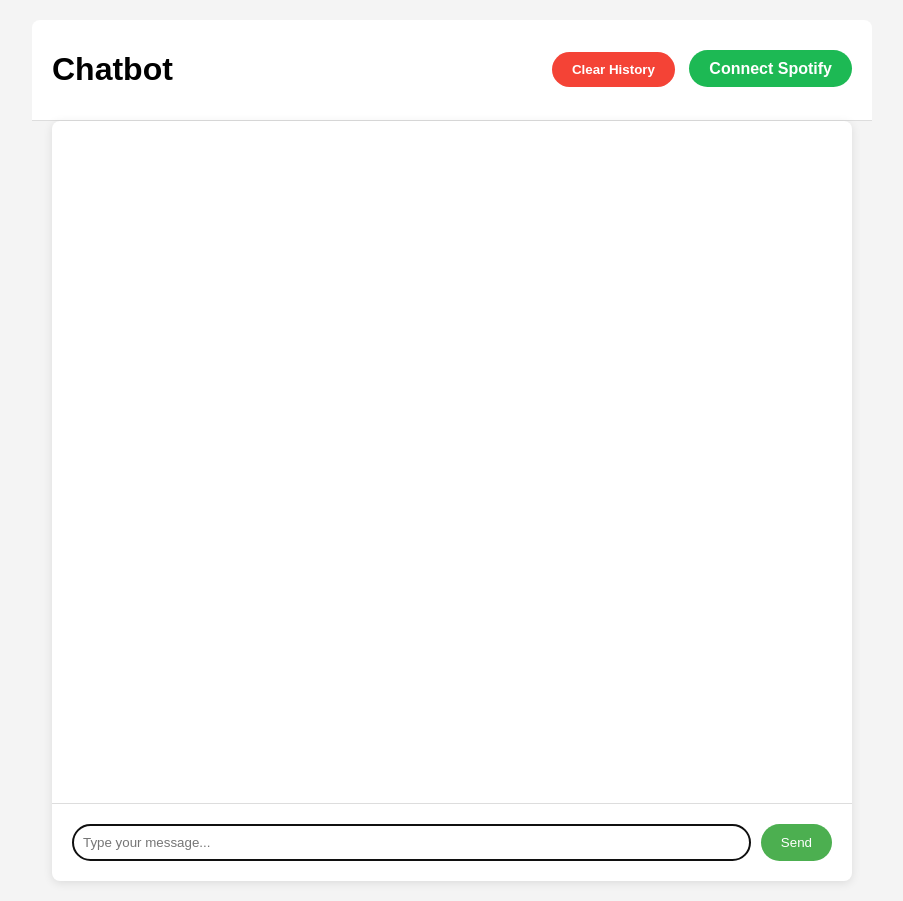
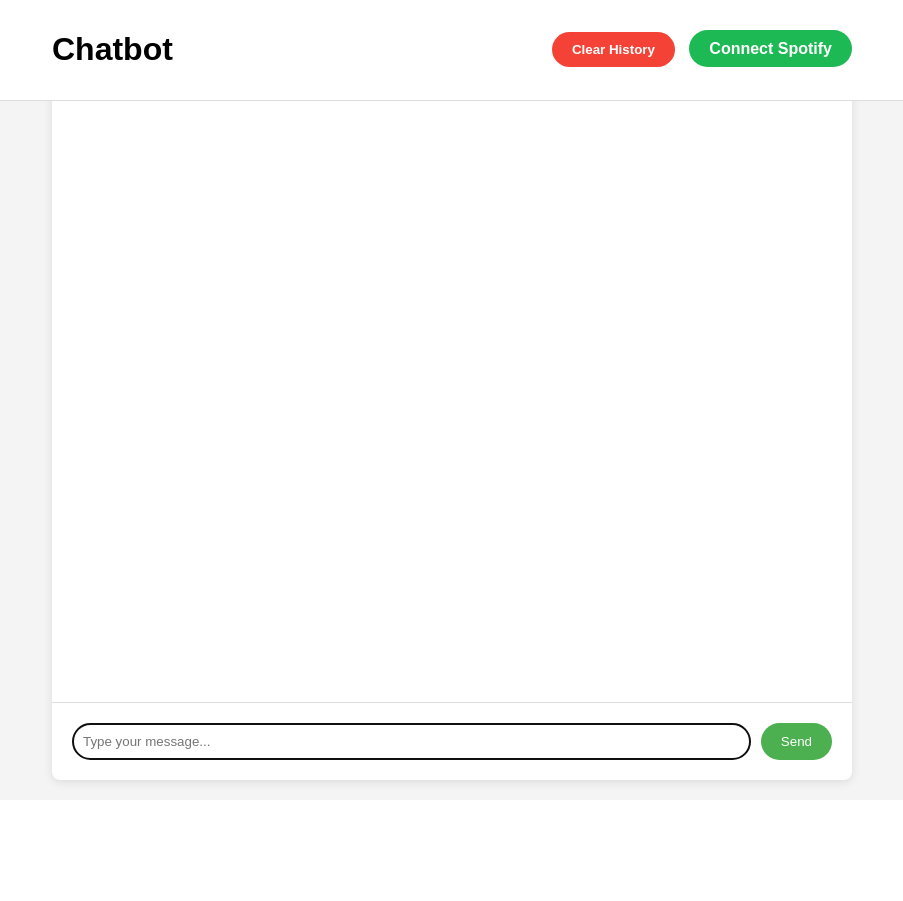
Before and after one commit to infogrind/flask-chatbot, a Flask app: template app/templates/index.html in a window 1280 px wide. Shown: the whole page, without its empty margins (188-1091 px from the left). After the commit the page ends 789 px from the top, so only its background shows below. Run offline with Flask 3, Linux system fonts and the light colour scheme; the template is opened without the code that fills it, so the values that code supplies are empty; some libraries are stand-ins or nearby versions.

Commit message:
Keep header bar at top of viewable area

```diff
--- a/app/static/styles.css
+++ b/app/static/styles.css
@@ -1,19 +1,18 @@
 body {
     font-family: sans-serif;
     margin: 0;
-    padding: 20px;
     background-color: #f4f4f4;
 }
 
 .chat-container {
     max-width: 800px;
-    margin: auto;
+    margin: 80px auto 20px;
     background-color: #fff;
     border-radius: 8px;
     box-shadow: 0 2px 10px rgba(0,0,0,0.1);
     display: flex;
     flex-direction: column;
-    height: calc(100vh - 40px);
+    height: calc(100vh - 100px);
 }
 
 .chat-history {
@@ -94,16 +93,22 @@ body {
 }
 
 .header {
+    position: fixed;
+    top: 0;
+    left: 0;
+    width: 100%;
+    background-color: #fff;
+    border-bottom: 1px solid #ddd;
+    z-index: 1000;
+}
+
+.header-content {
     display: flex;
     justify-content: space-between;
     align-items: center;
     padding: 10px 20px;
-    background-color: #fff;
-    border-bottom: 1px solid #ddd;
     max-width: 800px;
     margin: auto;
-    border-top-left-radius: 8px;
-    border-top-right-radius: 8px;
 }
 
 .spotify-button {
--- a/app/templates/index.html
+++ b/app/templates/index.html
@@ -5,9 +5,11 @@
     <meta name="viewport" content="width=device-width, initial-scale=1.0">
     <title>Chatbot</title>
     <link rel="stylesheet" href="{{ url_for('static', filename='styles.css') }}">
+    <script src="https://cdnjs.cloudflare.com/ajax/libs/markdown-it/14.1.0/markdown-it.min.js"></script>
 </head>
 <body>
     <div class="header">
+        <div class="header-content">
             <h1>Chatbot</h1>
             <div>
                 <button id="clear-chat-button" class="clear-button">Clear History</button>
@@ -16,6 +18,7 @@
                 {% else %}
                     <a href="{{ url_for('routes.spotify_login') }}" class="spotify-button">Connect Spotify</a>
                 {% endif %}
+            </div>
         </div>
     </div>
     <div class="chat-container">
```
Lines whose indentation alone changed are shown as unchanged.
